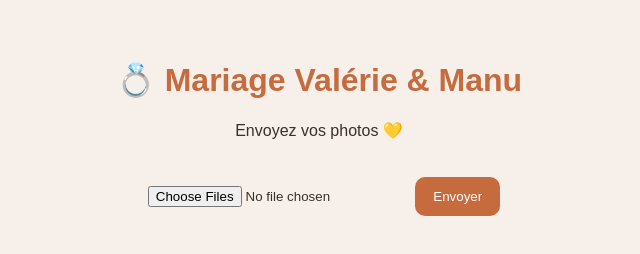
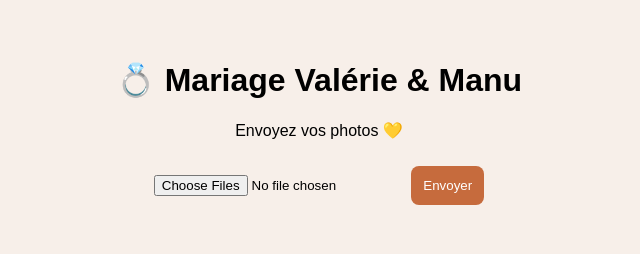
Before and after one commit to manudus/photos-mariage, a plain HTML site: page index.html in a window 1280 px wide. Shown: the whole page, without its empty margins (321-961 px from the left). Drawn offline with Linux system fonts and the light colour scheme.

Commit message:
Update style.css

```diff
--- a/style.css
+++ b/style.css
@@ -1,49 +1,34 @@
 body {
+  font-family: Arial;
+  text-align: center;
+  background: #f7efe9;
   margin: 0;
-  font-family: Arial, sans-serif;
-  background: #f7efe9;
-  color: #3b2f2a;
-  text-align: center;
 }
 
 .container {
-  padding: 40px 20px;
-}
-
-h1 {
-  color: #c66b3d;
+  padding: 40px;
 }
 
 button {
   background: #c66b3d;
   color: white;
   border: none;
-  padding: 12px 18px;
-  border-radius: 10px;
-  cursor: pointer;
+  padding: 12px;
   margin-top: 10px;
+  border-radius: 8px;
 }
 
-input {
-  margin-top: 20px;
-  padding: 10px;
-}
-
-/* PROGRESS */
 .progress {
   width: 80%;
-  margin: 20px auto;
   height: 10px;
   background: #eee;
-  border-radius: 10px;
-  overflow: hidden;
+  margin: 20px auto;
 }
 
 #progressBar {
   width: 0%;
   height: 100%;
   background: #c66b3d;
-  transition: width 0.2s;
 }
 
 .hidden {
```
